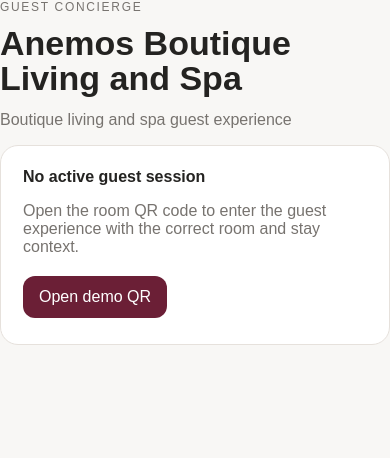
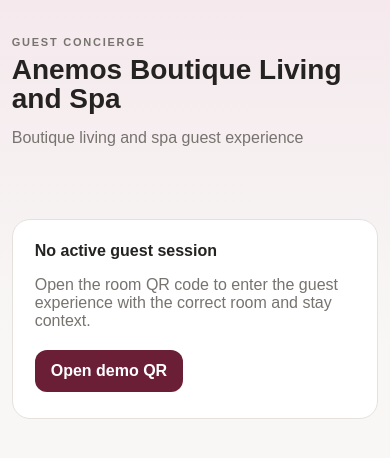
Before and after one commit to PrabhudevKP/universal-hotel-os, a Next.js app: page /guest in a window 390 px wide. Shown: the top 458 px of the page. Built offline with nearby package versions, Linux system fonts and the light colour scheme.

Commit message:
style(phase1): add mobile guest and QR entry experience

```diff
--- a/src/app/globals.css
+++ b/src/app/globals.css
@@ -1 +1,66 @@
-:root{--hotel-primary:#6b1f36;--hotel-primary-soft:#f5e9ed;--hotel-bg:#f8f7f5;--hotel-surface:#fff;--hotel-text:#242321;--hotel-muted:#77736f;--hotel-border:#e6e1dc}*{box-sizing:border-box}html,body{margin:0;padding:0;background:var(--hotel-bg);color:var(--hotel-text);font-family:Arial,sans-serif}a{color:inherit;text-decoration:none}.container{width:min(1120px,92%);margin:auto}.hero{padding:64px 0}.eyebrow{font-size:12px;letter-spacing:.14em;color:var(--hotel-muted)}h1{font-size:clamp(34px,6vw,64px);line-height:1.02;margin:12px 0}.muted{color:var(--hotel-muted)}.card,.service-card{background:var(--hotel-surface);border:1px solid var(--hotel-border);border-radius:18px}.card{padding:22px}.service-grid{display:grid;grid-template-columns:repeat(3,minmax(0,1fr));gap:14px}.service-card{padding:18px;display:flex;flex-direction:column;gap:7px}.service-card span{color:var(--hotel-muted);font-size:13px}.btn{display:inline-block;border-radius:12px;padding:12px 16px;margin:4px 0}.btn-primary{background:var(--hotel-primary);color:white}.btn-soft{background:var(--hotel-primary-soft);color:var(--hotel-primary)}@media(max-width:700px){.service-grid{grid-template-columns:1fr 1fr}}@media(max-width:420px){.service-grid{grid-template-columns:1fr}}
+:root{--hotel-primary:#6b1f36;--hotel-primary-soft:#f5e9ed;--hotel-bg:#f8f7f5;--hotel-surface:#fff;--hotel-text:#242321;--hotel-muted:#77736f;--hotel-border:#e6e1dc;--hotel-accent:#c59b6d}
+*{box-sizing:border-box}
+html,body{margin:0;padding:0;background:var(--hotel-bg);color:var(--hotel-text);font-family:Arial,sans-serif}
+body{min-height:100vh}
+a{color:inherit;text-decoration:none}
+.container{width:min(1120px,92%);margin:auto}
+.hero{padding:64px 0}
+.eyebrow{font-size:11px;letter-spacing:.16em;color:var(--hotel-muted);font-weight:700}
+h1{font-size:clamp(34px,6vw,64px);line-height:1.02;margin:12px 0}
+h2,h3{line-height:1.15}
+.muted{color:var(--hotel-muted)}
+.card,.service-card,.quick-action{background:var(--hotel-surface);border:1px solid var(--hotel-border);border-radius:18px}
+.card{padding:22px}
+.service-grid{display:grid;grid-template-columns:repeat(3,minmax(0,1fr));gap:14px}
+.service-card{padding:18px;display:flex;flex-direction:column;gap:7px;transition:transform .15s ease,border-color .15s ease}
+.service-card:hover{transform:translateY(-2px);border-color:var(--hotel-accent)}
+.service-card span,.quick-action span{color:var(--hotel-muted);font-size:13px;line-height:1.45}
+.btn{display:inline-block;border-radius:12px;padding:12px 16px;margin:4px 0;font-weight:700}
+.btn-primary{background:var(--hotel-primary);color:#fff}
+.btn-soft{background:var(--hotel-primary-soft);color:var(--hotel-primary)}
+
+.guest-shell{min-height:100vh;background:linear-gradient(180deg,var(--hotel-primary-soft) 0,var(--hotel-bg) 340px)}
+.guest-container{width:min(760px,92%);margin:0 auto;padding:28px 0 56px}
+.guest-header{display:flex;justify-content:space-between;gap:20px;align-items:flex-start;padding:8px 0 28px}
+.guest-brand{font-size:clamp(28px,7vw,44px);margin:8px 0 6px}
+.guest-session-pill{background:rgba(255,255,255,.82);border:1px solid var(--hotel-border);border-radius:16px;padding:10px 13px;display:flex;flex-direction:column;align-items:flex-end;gap:3px;white-space:nowrap;font-size:12px}
+.guest-session-pill span{color:var(--hotel-muted);letter-spacing:.08em}
+.guest-session-pill strong{font-size:14px}
+.guest-welcome{padding:22px 0 26px}
+.guest-welcome h2{font-size:clamp(30px,7vw,42px);margin:10px 0 8px}
+.concierge-btn{margin-top:12px;min-width:150px;text-align:center}
+.guest-services{padding:22px}
+.section-heading{display:flex;justify-content:space-between;align-items:center;gap:12px;margin-bottom:18px}
+.section-heading h3{font-size:24px;margin:7px 0 0}
+.status-dot{font-size:11px;color:#34734a;background:#edf7ef;border-radius:999px;padding:7px 10px;white-space:nowrap}
+.status-dot::before{content:"";display:inline-block;width:6px;height:6px;background:#34734a;border-radius:50%;margin-right:6px;vertical-align:1px}
+.guest-quick-actions{display:grid;grid-template-columns:repeat(3,1fr);gap:12px;margin-top:14px}
+.quick-action{padding:16px;display:flex;flex-direction:column;gap:7px}
+.guest-notice{margin-top:28px}
+.qr-entry{max-width:560px;padding-top:64px}
+.qr-entry-mark{width:54px;height:54px;border-radius:14px;background:var(--hotel-primary);color:#fff;display:grid;place-items:center;font-weight:800;letter-spacing:.08em;margin-bottom:22px}
+.qr-entry h1{font-size:clamp(34px,8vw,54px)}
+.qr-session-card{margin:28px 0 14px}
+.qr-session-label{font-size:11px;letter-spacing:.14em;color:var(--hotel-muted);font-weight:700;margin-bottom:14px}
+.qr-session-row{display:flex;justify-content:space-between;gap:20px;padding:12px 0;border-top:1px solid var(--hotel-border)}
+.qr-session-row span{color:var(--hotel-muted)}
+.session-active{color:#34734a}
+.qr-continue{width:100%;text-align:center;padding:15px 18px}
+.qr-helper{font-size:12px;line-height:1.55;color:var(--hotel-muted);text-align:center;margin:14px auto;max-width:460px}
+
+@media(max-width:700px){
+  .container{width:min(94%,1120px)}
+  .hero{padding:42px 0}
+  .service-grid{grid-template-columns:1fr 1fr}
+  .guest-container{width:min(94%,760px)}
+  .guest-header{gap:12px}
+  .guest-session-pill{padding:8px 10px}
+  .guest-quick-actions{grid-template-columns:1fr}
+}
+@media(max-width:480px){
+  .service-grid{grid-template-columns:1fr}
+  .guest-header{flex-direction:column}
+  .guest-session-pill{align-items:flex-start}
+  .guest-services{padding:16px}
+  .section-heading{align-items:flex-start;flex-direction:column}
+}
```
